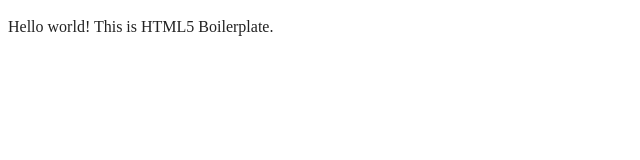
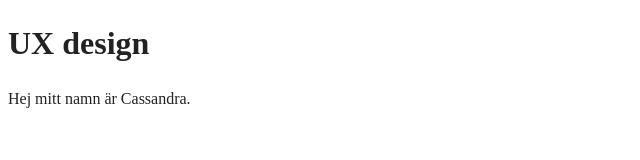
Before and after one commit to Cassandrabook/html-assignments, a website built with webpack: page index.html in a window 1280 px wide. Shown: the whole page, without its empty margins (0-640 px from the left). Built offline with nearby package versions, Linux system fonts and the light colour scheme.

Commit message:
uppdated index.html

```diff
--- a/css/style.css
+++ b/css/style.css
@@ -23,6 +23,7 @@
  *
  * Customize the background color to match your design.
  */
+
 
 ::-moz-selection {
   background: #b3d4fc;
--- a/index.html
+++ b/index.html
@@ -24,8 +24,9 @@
 
 <body>
 
+<h1>UX design</h1>
   <!-- Add your site or application content here -->
-  <p>Hello world! This is HTML5 Boilerplate.</p>
+  <p>Hej mitt namn är Cassandra.</p>
   <script src="js/app.js"></script>
 
 </body>
```
